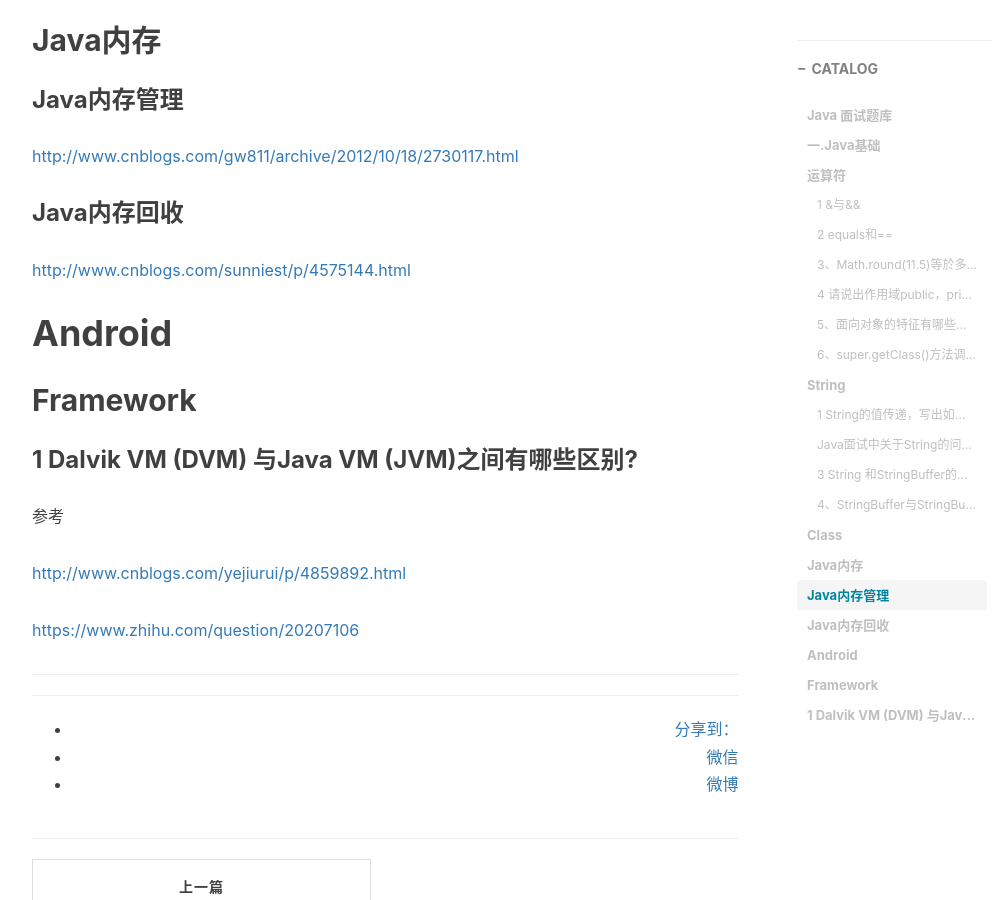
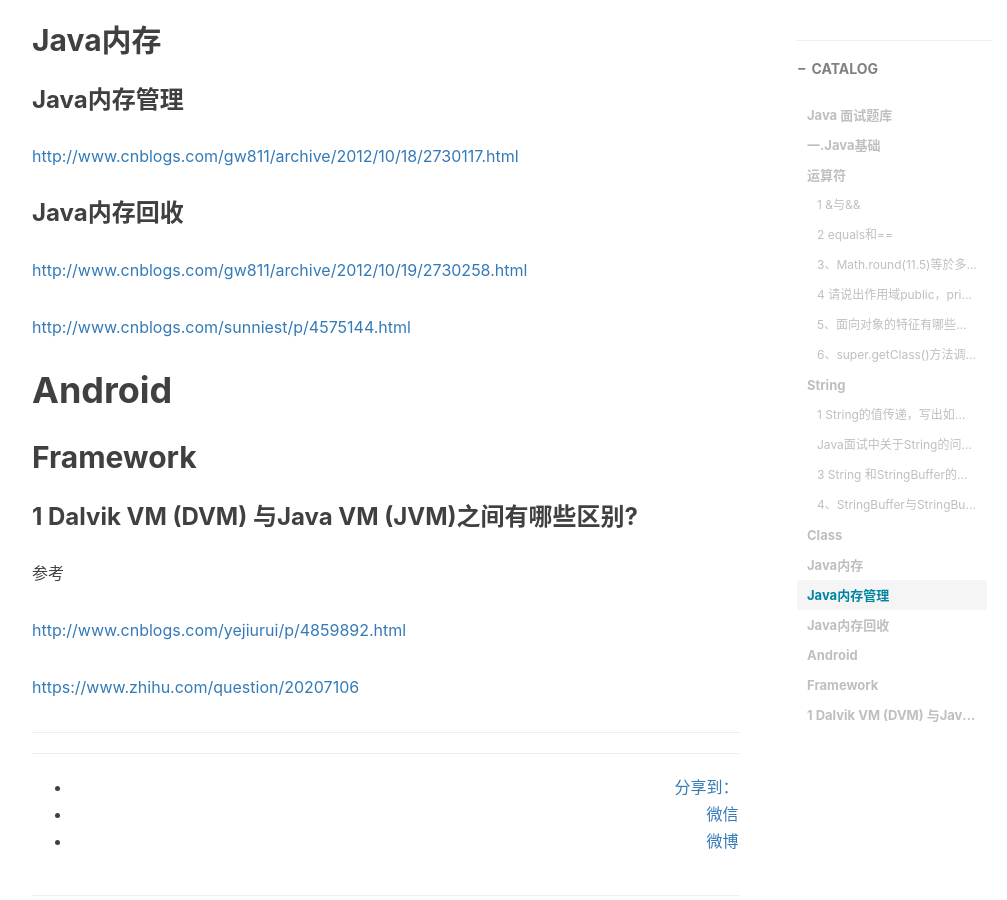
Before and after one commit to yuanfentiank789/yuanfentiank789.github.io, a Jekyll site: the page built from _posts/2016-07-07-Interview.md, in a window 1280 px wide and 900 px high, scrolled down 7632 px. Shown: the whole window, without its empty margins (233-1240 px from the left). Built offline with Jekyll 4.4.1, drawn with Linux system fonts in a browser that asks for light colours; nearby versions of some CDN libraries; comment, search, counter and statistics services are not loaded; part of the change alters nothing that is shown.

Commit message:
update
update

```diff
--- a/_posts/2016-07-07-Interview.md
+++ b/_posts/2016-07-07-Interview.md
@@ -223,6 +223,7 @@ ClassLoader.loadClass(className)实际上调用的是ClassLoader.loadClass(name,
 [http://www.cnblogs.com/gw811/archive/2012/10/18/2730117.html](http://www.cnblogs.com/gw811/archive/2012/10/18/2730117.html)
 
 ### Java内存回收
+[http://www.cnblogs.com/gw811/archive/2012/10/19/2730258.html](http://www.cnblogs.com/gw811/archive/2012/10/19/2730258.html)
 
 [http://www.cnblogs.com/sunniest/p/4575144.html](http://www.cnblogs.com/sunniest/p/4575144.html)
 
```
